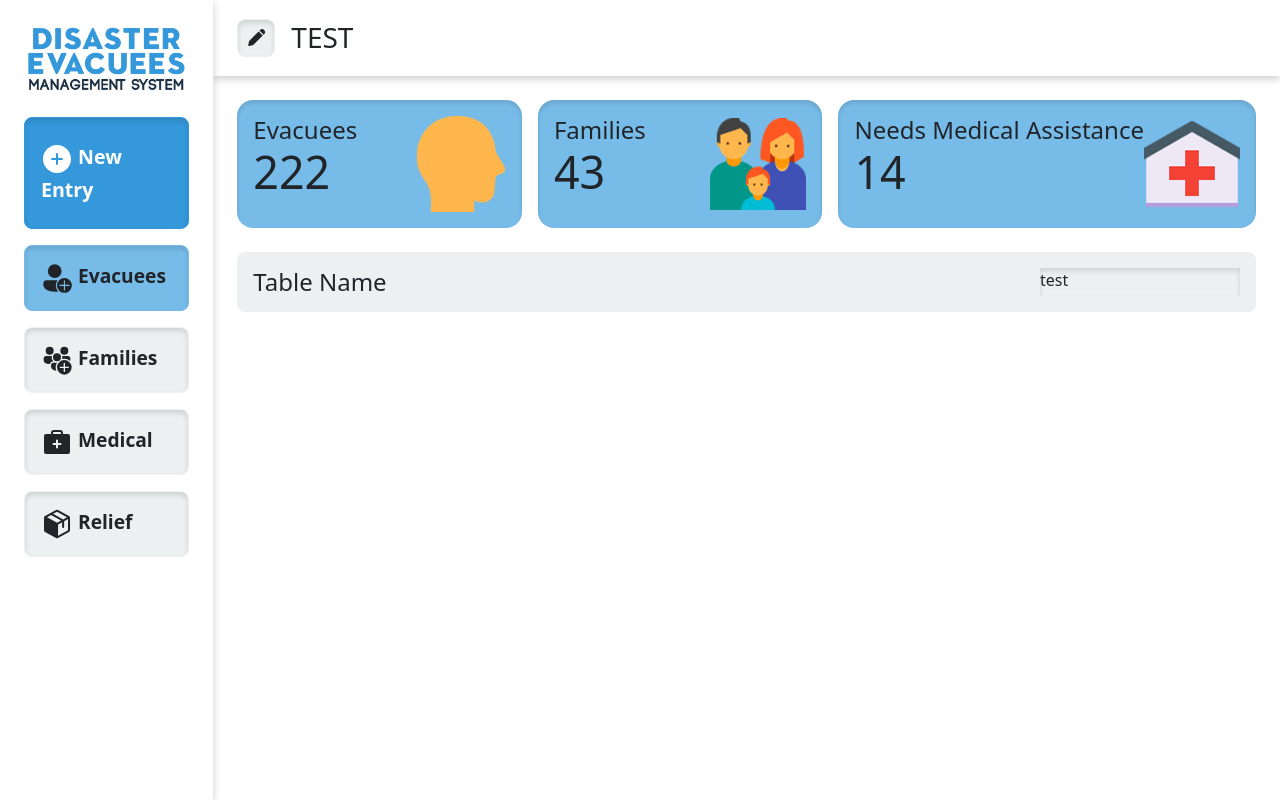
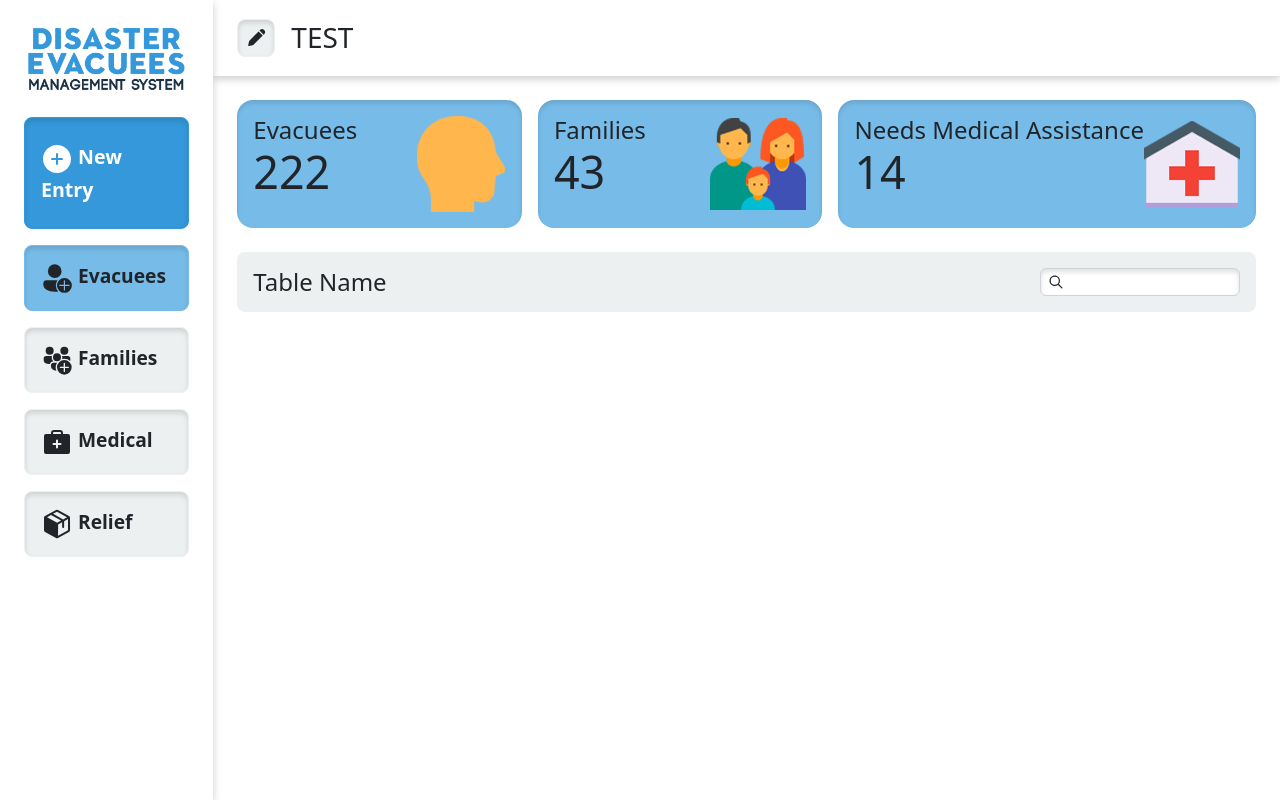
Before and after one commit to iooosef/dems, a Vue app: page / in a window 1280 px wide. Built offline with nearby package versions, Linux system fonts and the light colour scheme.

Commit message:
Styled search bar and added search icon

```diff
--- a/src/assets/icons.js
+++ b/src/assets/icons.js
@@ -28,5 +28,9 @@ addCollection({
             body: '<path fill="currentColor" d="M21.65 3.434a4.889 4.889 0 1 1 6.915 6.914l-.902.901l-6.914-6.914l.901-.9ZM19.335 5.75L4.357 20.73a3.7 3.7 0 0 0-1.002 1.841l-1.333 6.22a1 1 0 0 0 1.188 1.188l6.22-1.333a3.7 3.7 0 0 0 1.84-1.002l14.98-14.98l-6.915-6.914Z"></path>',
             width: 32, height: 32
        },
+       "search": {
+            body: '<path fill="currentColor" d="M13.5 3C7.701 3 3 7.701 3 13.5S7.701 24 13.5 24c2.45 0 4.703-.839 6.489-2.244l6.878 6.878a1.25 1.25 0 1 0 1.768-1.768l-6.879-6.878A10.455 10.455 0 0 0 24 13.5C24 7.701 19.299 3 13.5 3Zm-8 10.5a8 8 0 1 1 16 0a8 8 0 0 1-16 0Z"></path>',
+            width: 32, height: 32
+       },
    }
 });
--- a/src/components/MainTable.vue
+++ b/src/components/MainTable.vue
@@ -2,18 +2,24 @@
     <div class="mt-4 flex-grow-1">
         <div class="p-3 table-header d-flex justify-content-between bg-dems-light rounded-3">
             <h4>{{ tableLabel }}</h4>
-            <div class="search-box bg-dems-light shadow-inset">
-                test
+            <div class="search-input-group">
+                <Icon icon="dems:search" height="1rem" class="search-icon" />
+                <input class="h-100 search-box form-control bg-dems-white shadow-inset" />
             </div>
         </div>
     </div>
 </template>
 
 <script>
+import { Icon } from '@iconify/vue'
+import "@/assets/icons"
 import { ref } from 'vue';
 
 export default {
     name: "MainTable",
+    components: {
+        Icon
+    },
     setup () {
         const tableLabel = ref("Table Name")
 
@@ -27,7 +33,19 @@ export default {
     height: 60px;
 }
 
-.search-box {
+.search-input-group {
+    position: relative;
+}
+.search-input-group > input {
     width: 200px;
+    padding-left: 25px;
+}
+
+.search-icon {
+    position: absolute;
+    top: 0;
+    bottom: 0;
+    left: .5rem;
+    margin: auto 0;
 }
 </style>
```
